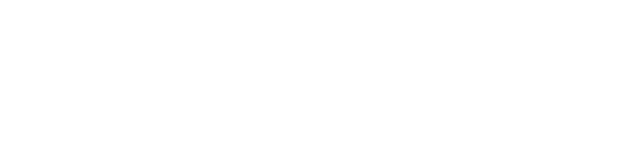
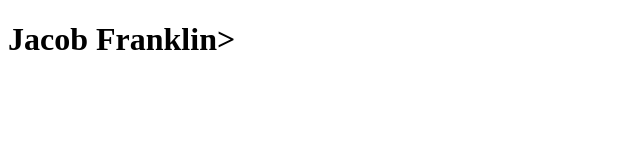
Before and after one commit to jfran956/jfran956.github.io, a plain HTML site: page index.html in a window 1280 px wide. Shown: the whole page, without its empty margins (0-640 px from the left). Drawn offline with Linux system fonts and the light colour scheme.

Commit message:
Update index.html

```diff
--- a/index.html
+++ b/index.html
@@ -1,9 +1,9 @@
 <!DOCTYPE html>
 <html>
 <header>
-
+  <title>Jacob Franklin</title>
 </header>
 <body>
-
+  <h1>Jacob Franklin>
 </body>
 </html>
```
